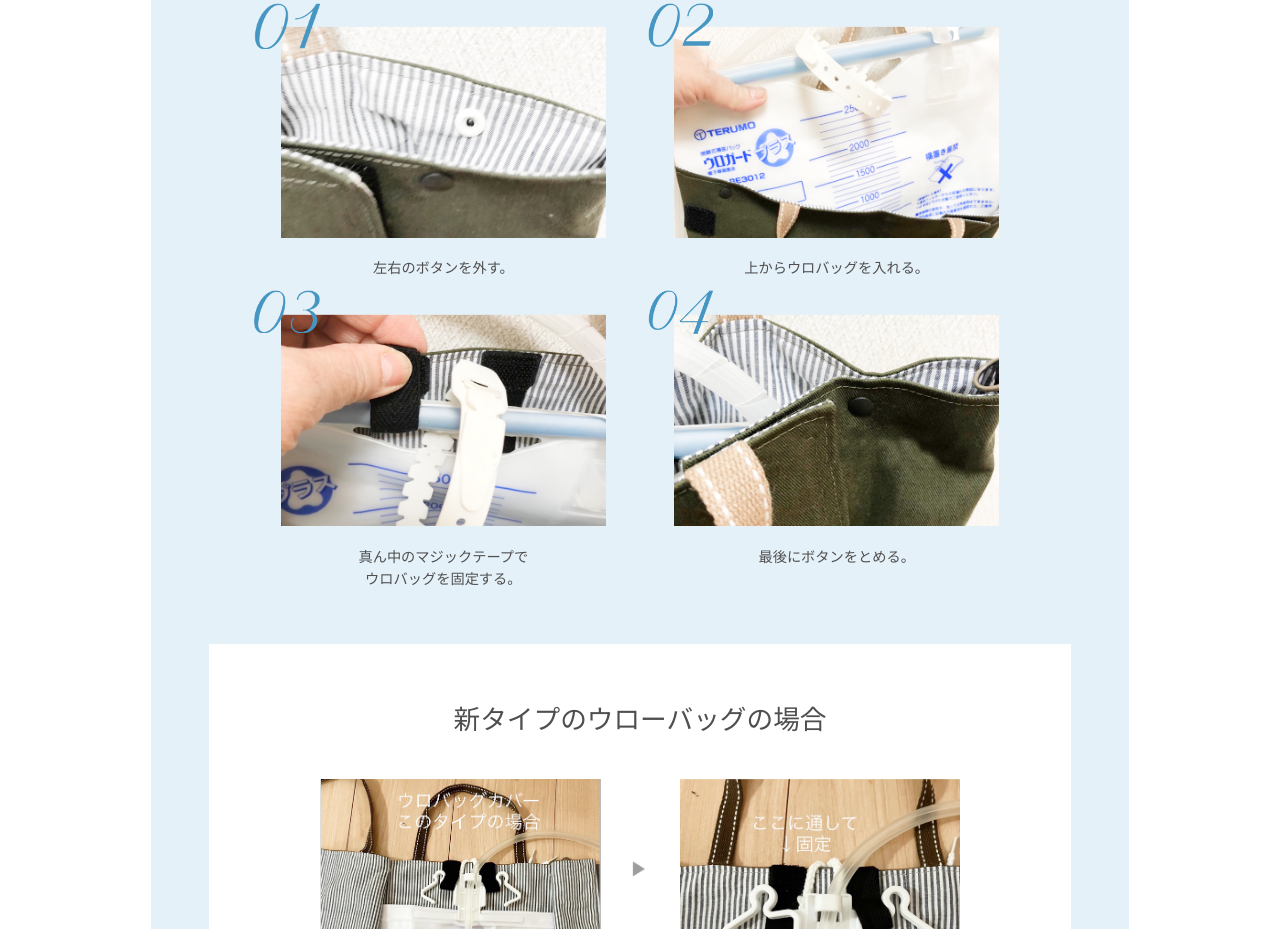
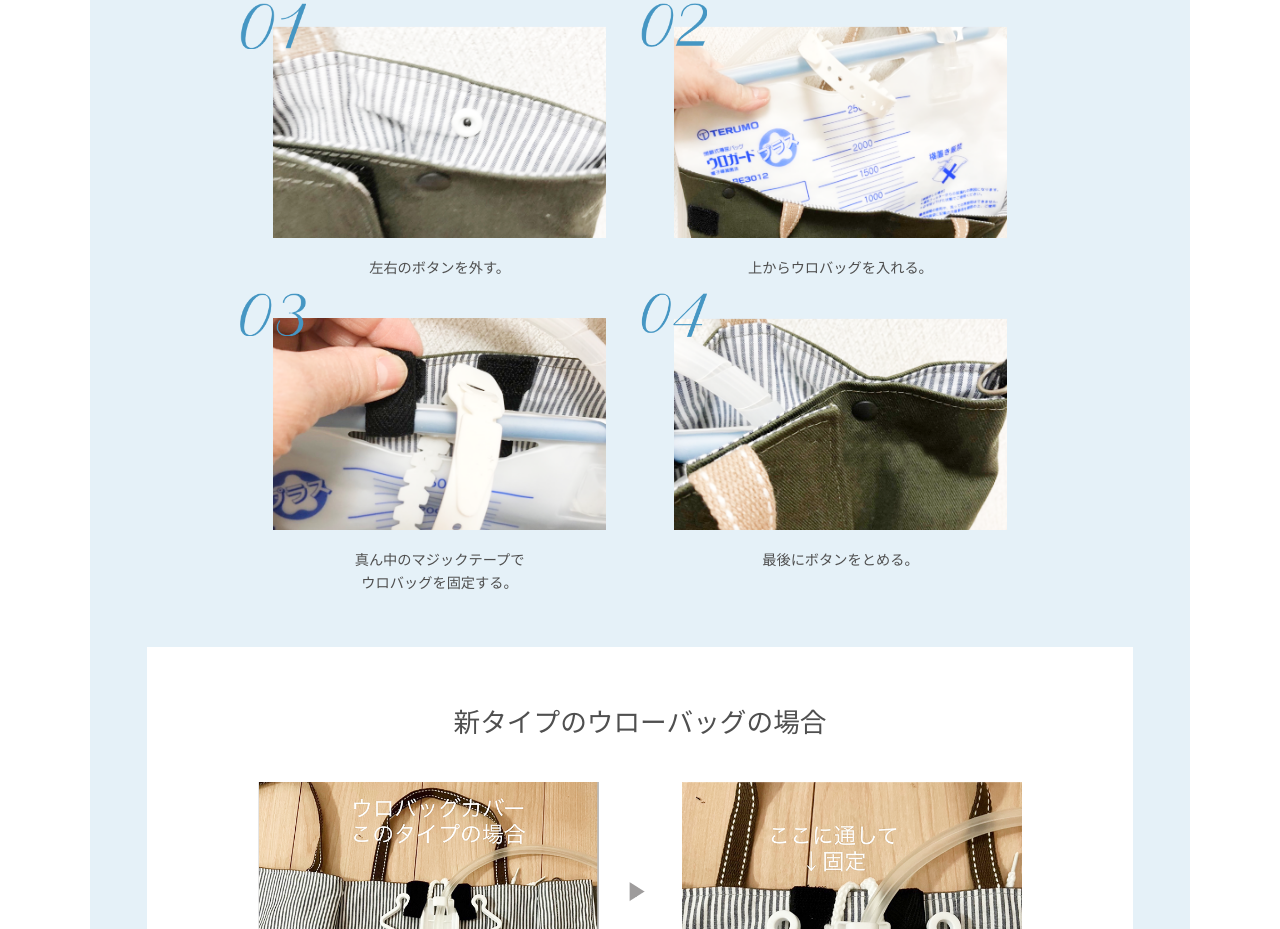
Before and after one commit to dinnerdaichi/coconara_kitagawa-work, a website: page about.html in a window 1280 px wide. Shown: the part 1871-2800 px from the top of the page. Drawn offline with nearby package versions, Linux system fonts and the light colour scheme.

Commit message:
全体修正

```diff
--- a/about.html
+++ b/about.html
@@ -56,6 +56,7 @@
 
   <main>
     <section class="about">
+      <div class="section__inner">
         <h2 class="about__title section__title fade-in">キタガワワークスの<br>「ウローバッグ<br class="sp-only">カバー」とは？</h2>
         <picture class="about__thumnail fade-in">
           <source srcset="./assets/image/urobag/sp_thumnail_urobbag.png" media="(max-width: 767px)">
@@ -94,11 +95,13 @@
           </ul>
           <a href="https://minne.com/@peko722?srsltid=AfmBOopLo_rZdngJ7OHQAMjooIuzQQNxZVICfKKozTimngxaoKcxRVCo" target="_blank" class="about__button button fade-in">商品購入はこちら</a>
         </div>
+      </div>
     </section>
 
     <section class="step fade-in">
+      <div class="section__inner">
         <div class="step__bg">
-        <div class="step__inner section__inner">
+          <div class="step__inner">
             <div class="step__wrapper">
               <div class="step__decoration">
                 <img src="./assets/image/urobag/4step_icon.png" alt="4step">
@@ -144,7 +147,6 @@
               </li>
             </ul>
           </div>
-      </div>
           <div class="step__new-type">
             <div class="step__new-type-inner section__inner">
               <h3 class="step__new-type-title">新タイプの<br class="sp-only">ウローバッグの場合</h3>
@@ -157,6 +159,8 @@
                 </div>
                 <div class="step__new-type-image">
                   <img src="./assets/image/urobag/newtype_uro_02.png" alt="">
+                </div>
+              </div>
             </div>
           </div>
         </div>
--- a/assets/sass/object/project/_main.scss
+++ b/assets/sass/object/project/_main.scss
@@ -150,13 +150,18 @@ footer {
 // section共通
 
 .section__inner {
-  @include m.mq(sp) {
-    margin-inline: vw-sp(16);
-  }
-
-  @include m.mq(pc) {
-    margin-inline: 0;
-    padding-inline:rclamp(146 ,1440);
+
+  width: 100%;
+  padding-inline: vw-sp(20);
+
+
+  @include m.mq(pc) {
+    margin: 0 auto;
+    padding-inline: rclamp(80, 1440);
+    max-width: 1340px;
+
+    width: 100%;
+
   }
 }
 
@@ -324,10 +329,10 @@ header {
   transform: rotate(-45deg);
 }
 
-.nav{
-
-  @include m.mq(pc){
-     margin-right: rclamp(40 ,1440);
+.nav {
+
+  @include m.mq(pc) {
+    margin-right: rclamp(40, 1440);
   }
 }
 
@@ -373,9 +378,10 @@ header {
 
 .nav_item {
 
-  @include m.mq(pc){
+  @include m.mq(pc) {
     letter-spacing: 0.07em;
   }
+
   span {
     display: inline-block;
     margin-right: vw-sp(17);
@@ -399,8 +405,8 @@ header {
     display: block;
     color: #fff;
     background-color: $accent-blue;
-    width: rclamp(195 ,1440);
-    padding-block: rclamp(10 ,1440);
+    width: rclamp(195, 1440);
+    padding-block: rclamp(10, 1440);
   }
 }
 
@@ -427,22 +433,26 @@ footer {
 }
 
 .footer__inner {
+  margin: 0 auto;
+
   padding: vw-sp(34) vw-sp(37);
 
   @include m.mq(pc) {
-    padding: rclamp(56, 1440) rclamp(160 ,1440);
+    width: 100%;
+    max-width: 1340px;
+    padding: rclamp(56, 1440) rclamp(80, 1440);
   }
 }
 
 .footer__wrapper {
   @include m.mq(pc) {
     display: flex;
-    justify-content: space-between;
+    justify-content: center;
     align-items: center;
     gap: rclamp(112, 1440);
     width: 100%;
     margin: 0 auto;
-    padding-inline: rclamp(18 ,1440);
+    padding-inline: rclamp(18, 1440);
   }
 }
 
@@ -499,10 +509,12 @@ main {
 }
 
 .primary__inner {
-  margin-inline: vw-sp(22);
+
+  // margin-inline: vw-sp(22);
 
   @include m.mq(pc) {
     margin-inline: rclamp(170, 1440);
+
   }
 }
 
@@ -586,18 +598,23 @@ main {
 .item-menu {
   margin-top: vw-sp(60);
   text-align: center;
-  background-color: $light-blue;
-
-  @include m.mq(pc) {
-    margin: rclamp(100, 1440) rclamp(170, 1440) 0;
+
+  @include m.mq(pc) {
+    margin: rclamp(100, 1440)0 0;
   }
 }
 
 .item-menu__inner {
   padding: vw-sp(50) vw-sp(24);
-
-  @include m.mq(pc) {
-    padding: rclamp(60, 1440) rclamp(169, 1440);
+  background-color: $light-blue;
+  width: 100vw;
+  margin: 0 calc(50% - 50vw);
+
+  @include m.mq(pc) {
+    padding: rclamp(60, 1440) 0;
+    width: 100%;
+    margin: 0 auto;
+    max-width: rclamp(1100 ,1440);
   }
 }
 
@@ -647,11 +664,20 @@ main {
 ============================================= */
 .commitment-top {
   margin-top: vw-sp(60);
-  margin-inline: vw-sp(14);
-
-  @include m.mq(pc) {
-    margin: rclamp(100, 1440) rclamp(170, 1440);
-  }
+  // margin-inline: vw-sp(14);
+
+  @include m.mq(pc) {
+    margin: rclamp(88, 1440) rclamp(170, 1440);
+  }
+}
+
+#commitment-top .section__inner{
+  @include m.mq(pc){
+
+    padding-inline: 0;
+    max-width: rclamp(1100 ,1440);
+  }
+
 }
 
 .commitment-top__line {
@@ -674,7 +700,7 @@ main {
   margin-top: vw-sp(42);
 
   @include m.mq(pc) {
-    margin-top: rclamp-negative(-10,1440) ;
+    margin-top: rclamp-negative(-10, 1440);
     width: 50%;
   }
 }
@@ -777,8 +803,8 @@ main {
 .swiper-button-prev:after {
   font-size: vw-sp(24);
 
-  @include m.mq(pc){
-     font-size: rclamp(24 ,1920);
+  @include m.mq(pc) {
+    font-size: rclamp(24, 1920);
   }
 }
 
@@ -786,9 +812,9 @@ main {
   margin-top: vw-sp(6);
   height: vw-sp(74);
 
-  @include m.mq(pc){
-     margin-top: rclamp(10 ,1440);
-     height: rclamp(106 ,1440);
+  @include m.mq(pc) {
+    margin-top: rclamp(10, 1440);
+    height: rclamp(106, 1440);
   }
 }
 
@@ -797,7 +823,7 @@ main {
 
   @include m.mq(pc) {
     width: 50%;
-    max-width: rclamp(504 ,1440);
+    max-width: rclamp(504, 1440);
   }
 }
 
@@ -845,18 +871,24 @@ main {
 .customer-review {
   margin-top: vw-sp(60);
   text-align: center;
+
+  @include m.mq(pc) {
+    margin: rclamp(132, 1440) 0 rclamp(100, 1440);
+  }
+}
+
+.customer-review__inner {
   background-color: $light-blue;
-
-  @include m.mq(pc) {
-    margin: rclamp(132, 1440) rclamp(170, 1440) rclamp(100, 1440);
-  }
-}
-
-.customer-review__inner {
   padding: vw-sp(56) vw-sp(20);
+  width: 100vw;
+  margin:0 calc(50% - 50vw);
 
   @include m.mq(pc) {
     padding: rclamp(54, 1440) rclamp(50, 1440);
+    width: 100%;
+    margin: 0 auto;
+    max-width: rclamp(1100 ,1440);
+
   }
 }
 
@@ -895,19 +927,22 @@ main {
 
 .about__thumnail {
   display: block;
-  margin-top: vw-sp(40);
-
-  @include m.mq(pc) {
-    margin: rclamp(60, 1440) rclamp(260, 1440);
+  width: 100vw;
+  margin: vw-sp(40) calc(50% - 50vw) 0;
+
+  @include m.mq(pc) {
+    max-width: rclamp(920 ,1440);
+width: 100%;
+    margin: rclamp(60, 1440) auto 0;
   }
 }
 
 .about__inner {
-  padding-inline: vw-sp(24);
+  // padding-inline: vw-sp(24);
   margin-top: vw-sp(58);
 
-  @include m.mq(pc){
-     margin-top: rclamp(70 ,1440);
+  @include m.mq(pc) {
+    margin-top: rclamp(70, 1440);
     padding-inline: 0;
   }
 }
@@ -930,7 +965,7 @@ main {
     grid-template-columns: repeat(3, 1fr);
     // column-gap: rclamp(130, 1440);
     margin-top: rclamp(60, 1440);
-    gap: rclamp(150 ,1440);
+    gap: rclamp(150, 1440);
   }
 }
 
@@ -958,9 +993,9 @@ main {
   width: vw-sp(180);
   margin-left: vw-sp(16);
 
-  @include m.mq(pc){
-    width: rclamp(240 ,1440);
-    margin-left:0;
+  @include m.mq(pc) {
+    width: rclamp(240, 1440);
+    margin-left: 0;
 
   }
 }
@@ -968,8 +1003,8 @@ main {
 .about__image02 {
   width: vw-sp(200);
 
-  @include m.mq(pc){
-    width: rclamp(200 ,1440);
+  @include m.mq(pc) {
+    width: rclamp(200, 1440);
 
   }
 }
@@ -977,8 +1012,8 @@ main {
 .about__image03 {
   width: vw-sp(212);
 
-    @include m.mq(pc){
-    width: rclamp(214 ,1440);
+  @include m.mq(pc) {
+    width: rclamp(214, 1440);
 
   }
 }
@@ -1010,19 +1045,33 @@ main {
 
 .step {
   margin-top: vw-sp(60);
+
+  @include m.mq(pc) {
+
+    margin-top: rclamp(110, 1440);
+  }
+}
+
+// .step .section__inner{
+//   @include m.mq(pc){
+//     padding-top: rclamp(60 ,1440);
+//   }
+// }
+
+.step__bg {
   background-color: $light-blue;
-
-  @include m.mq(pc) {
-    padding-block: rclamp(60, 1440) 1px;
-    margin: rclamp(100, 1440) rclamp(170, 1440) 0;
+  width: 100vw;
+  margin: 0 calc(50% - 50vw);
+  padding-top: vw-sp(60);
+  padding-inline: vw-sp(20);
+
+  @include m.mq(pc) {
+    width: 100%;
+    max-width: 1100px;
+    margin: 0 auto;
+    padding-block: rclamp(50, 1440)rclamp(50, 1440);
     background-color: $light-blue;
-  }
-}
-
-.step__bg {
-  @include m.mq(sp) {
-    padding-block: vw-sp(60);
-    background-color: $light-blue;
+    padding-inline: rclamp(64, 1440);
   }
 }
 
@@ -1046,7 +1095,7 @@ main {
     margin: unset;
     width: rclamp(164, 1440);
     height: rclamp(54, 1440);
-    margin-left: rclamp-negative(-40,1440);
+    margin-left: rclamp-negative(-40, 1440);
   }
 }
 
@@ -1066,15 +1115,17 @@ main {
 }
 
 .step__list {
-  display: grid;
+  display: flex;
   row-gap: vw-sp(30);
   margin-top: vw-sp(30);
-
-  @include m.mq(pc) {
-    grid-template-columns: repeat(2, 1fr);
+  flex-wrap: wrap;
+  justify-content: center;
+
+  @include m.mq(pc) {
+    max-width: rclamp(825, 1440);
+    margin: rclamp(92, 1440) auto 0;
+    row-gap: rclamp(44, 1440);
     column-gap: rclamp(77, 1440);
-    row-gap: rclamp(40, 1440);
-    margin-top: rclamp(92, 1440);
   }
 }
 
@@ -1083,12 +1134,14 @@ main {
   flex-direction: column;
   align-items: center;
   // row-gap: vw-sp(20);
-  margin-top: vw-sp(16);
+  margin-top: vw-sp(10);
 
   @include m.mq(pc) {
     row-gap: rclamp(21, 1440);
     position: relative;
     margin-top: 0;
+    width: 100%;
+    max-width: rclamp(374, 1440);
   }
 }
 
@@ -1103,7 +1156,7 @@ main {
   @include m.mq(pc) {
     position: absolute;
     top: -9%; // ← 上にちょっとはみ出す
-    left: rclamp(-50, 1440); // ← 左にも少し出す
+    left: -10%; // ← 左にも少し出す
     width: rclamp(74, 1440);
     height: rclamp(56, 1440);
     z-index: 2; // ← 念のため画像の上に出す
@@ -1115,15 +1168,17 @@ main {
   z-index: 1;
   margin-top: vw-sp(20);
   height: vw-sp(240);
-
-  @include m.mq(pc){
-    height: rclamp(238 ,1440);
+  width: 100%;
+
+  @include m.mq(pc) {
+    height: rclamp(238, 1440);
     margin-top: 0;
   }
 
   img {
     height: 100%;
     object-fit: cover;
+    width: 100%;
   }
 }
 
@@ -1132,7 +1187,7 @@ main {
   font-weight: 500;
   margin-top: vw-sp(28);
 
-  @include m.mq(pc){
+  @include m.mq(pc) {
     margin-top: 0;
   }
 }
@@ -1144,17 +1199,21 @@ main {
 .step__new-type {
   padding-top: vw-sp(60);
   background-color: #fff;
-
-  @include m.mq(pc) {
-    margin: rclamp(60, 1440) rclamp(65, 1440);
+  width: 100vw;
+  margin: vw-sp(60) calc(50% - 50vw);
+
+
+  @include m.mq(pc) {
+    width: 100%;
     padding: rclamp(60, 1440) rclamp(125, 1440);
-    background-color: #fff
-  }
-}
-
-.step__new-type .section__inner{
-
-  @include m.mq(pc){
+    background-color: #fff;
+    margin: rclamp(60, 1440) 0;
+  }
+}
+
+.step__new-type .section__inner {
+
+  @include m.mq(pc) {
 
     padding: 0;
   }
@@ -1220,10 +1279,10 @@ TOPへ戻るボタン
   }
 }
 
-.commitment__button.about-button{
-  @include m.mq(pc){
-
-    margin: rclamp(50 ,1440) auto rclamp(130 ,1440);
+.commitment__button.about-button {
+  @include m.mq(pc) {
+
+    margin: rclamp(50, 1440) auto rclamp(130, 1440);
   }
 }
 
@@ -1238,10 +1297,10 @@ TOPへ戻るボタン
   }
 }
 
-.commitment__inner.section__inner{
-
-  @include m.mq(pc){
-    padding-inline: rclamp(250 ,1440);
+.commitment__inner.section__inner {
+
+  @include m.mq(pc) {
+    padding-inline: rclamp(250, 1440);
 
   }
 }
@@ -1249,8 +1308,8 @@ TOPへ戻るボタン
 .commitment__title {
   color: $accent-blue;
 
-  @include m.mq(pc){
-     font-size: rclamp(35 ,1440);
+  @include m.mq(pc) {
+    font-size: rclamp(35, 1440);
   }
 }
 
@@ -1259,7 +1318,7 @@ TOPへ戻るボタン
 
 }
 
-.commitment__line.first{
+.commitment__line.first {
 
   @include m.mq(pc) {
     margin-top: rclamp(60, 1440);
@@ -1313,7 +1372,7 @@ TOPへ戻るボタン
   }
 }
 
-.commitment__text{
+.commitment__text {
   line-height: 1.9;
 }
 
@@ -1322,13 +1381,36 @@ TOPへ戻るボタン
 ============================================= */
 
 .faq {
-  padding-block: vw-sp(60) vw-sp(100);
+  // padding-block: 0 vw-sp(100);
+
+  @include m.mq(pc) {
+    padding-block: 0;
+    // margin-inline: rclamp(170, 1440);
+    margin-top: rclamp(40, 1440);
+  }
+}
+
+#faq .section__inner{
+  padding-inline: 0;
+
+  @include m.mq(pc){
+     max-width: rclamp(1340 ,1440);
+     padding-inline: rclamp(80 ,1440);
+  }
+}
+
+.faq__inner {
+padding-top: vw-sp(60);
   background-color: $light-blue;
-
-  @include m.mq(pc) {
-    padding: rclamp(100, 1440) rclamp(65, 1440);
-    margin-inline: rclamp(170, 1440);
-    margin-top: rclamp(40 ,1440);
+  padding-bottom: vw-sp(110);
+
+  @include m.mq(pc) {
+    width: 100%;
+    max-width: 1100px;
+    padding-top: rclamp(100, 1440);
+    padding-inline: rclamp(64, 1440);
+    padding-bottom: rclamp(100, 1440);
+    margin: 0 auto;
   }
 }
 
@@ -1354,8 +1436,8 @@ TOPへ戻るボタン
   &:last-child {
     padding-bottom: vw-sp(24);
 
-    @include m.mq(pc){
-padding-bottom: rclamp(26 ,1440);
+    @include m.mq(pc) {
+      padding-bottom: rclamp(26, 1440);
     }
   }
 }
@@ -1394,12 +1476,12 @@ padding-bottom: rclamp(26 ,1440);
   }
 }
 
-.faq__answer-text{
-  @include m.mq(pc){
-     padding-left: rclamp(30 ,1440);
-  }
-
-  a{
+.faq__answer-text {
+  @include m.mq(pc) {
+    padding-left: rclamp(30, 1440);
+  }
+
+  a {
     font-weight: bold;
     color: #4596C3;
   }
@@ -1424,23 +1506,23 @@ padding-bottom: rclamp(26 ,1440);
 
   @include m.mq(pc) {
     max-width: rclamp(970, 1440);
-    padding-block:0 rclamp(90 ,1440);
-    margin-top: rclamp(90 ,1440);
+    padding-block: 0 rclamp(30, 1440);
+    margin-top: rclamp(90, 1440);
   }
 }
 
 .contact__inner {
   padding: vw-sp(17);
 
-  @include m.mq(pc){
+  @include m.mq(pc) {
     padding: 0;
   }
 }
 
-form{
-
-  @include m.mq(pc){
-     margin-top: rclamp(60 ,1440);
+form {
+
+  @include m.mq(pc) {
+    margin-top: rclamp(60, 1440);
   }
 }
 
@@ -1451,7 +1533,7 @@ form{
 
     margin-top: vw-sp(46);
 
-    @include m.mq(pc){
+    @include m.mq(pc) {
       margin-top: 0;
     }
   }
@@ -1501,11 +1583,12 @@ textarea {
   }
 
 }
+
 textarea {
   height: vw-sp(250);
 
-  @include m.mq(pc){
-     height: rclamp(260 ,1440);
+  @include m.mq(pc) {
+    height: rclamp(260, 1440);
   }
 }
 
@@ -1527,9 +1610,9 @@ textarea {
   }
 }
 
-.contact__subtitle{
-
-  @include m.mq(pc){
+.contact__subtitle {
+
+  @include m.mq(pc) {
     letter-spacing: 0.1em;
   }
 }
```
Also changed, not shown: faq.html (+2 -1 lines), index.html (+10 -4 lines), assets/css/style.css. Lines whose indentation alone changed are shown as unchanged.
